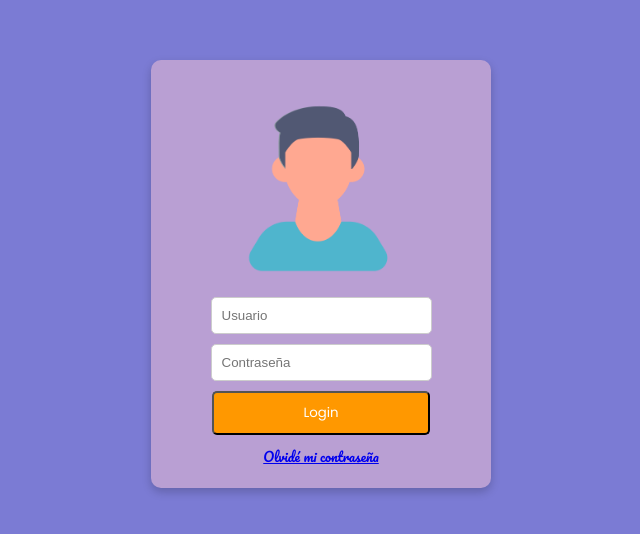
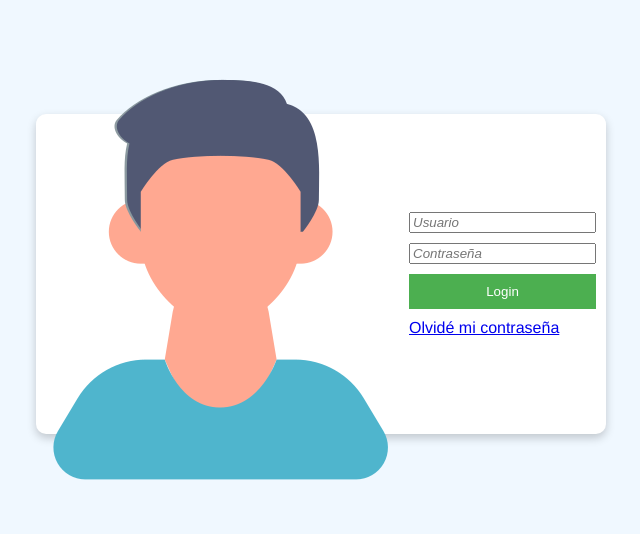
Before and after one commit to Abdul222002/Actividad4, a plain HTML site: page index.html in a window 1280 px wide. Shown: the part 134-668 px from the top of the page, without its empty margins (319-959 px from the left). Drawn offline with Linux system fonts and the light colour scheme.

Commit message:
Agregar label para ver la funcion

```diff
--- a/estilo1.css
+++ b/estilo1.css
@@ -28,10 +28,13 @@ body {
 }
 
 img{
-    width: 150px;
+    width: 200px;
     height: auto;
 }
+label {
+    display: none;
 
+}
 .contenedor {
     display: flex;
     flex-direction: column; /* Apila los elementos verticalmente */
--- a/estilo2.css
+++ b/estilo2.css
@@ -46,6 +46,8 @@ button:hover {
     background-color: #388e3c; /* Un tono más oscuro al pasar el mouse */
 }
 
+label {
+    display: none;}
 
 @font-face {
     font-family: 'LiberatonSans-Italic';
--- a/index.html
+++ b/index.html
@@ -4,8 +4,8 @@
     <meta charset="UTF-8">
     <meta name="viewport" content="width=device-width, initial-scale=1.0">
     <title>Login</title>
-    <link id="estilos" rel="stylesheet" href="estilo1.css">
-    <!--<link id="estilos" rel="stylesheet" href="estilo2.css">-->
+    <!--<link id="estilos" rel="stylesheet" href="estilo1.css">-->
+    <link id="estilos" rel="stylesheet" href="estilo2.css">
     <link href="https://fonts.googleapis.com/css2?family=Poppins:wght@300;400;600&display=swap" rel="stylesheet">
 
     <style>
@@ -19,8 +19,10 @@
             <img src="usuario.png" alt="Usuario">
         </div>
         <form class="credenciales">
-            <input type="text" placeholder="Usuario" required>
-            <input type="password" placeholder="Contraseña" required>
+            <label for="user">usuario</label>
+            <input type="text" placeholder="Usuario" id="user" required>
+            <label for="password">contraseña</label>
+            <input type="password" placeholder="Contraseña" id="password" required>
             <button type="submit">Login</button>
             <a href="#">Olvidé mi contraseña</a>
         </form>
```
